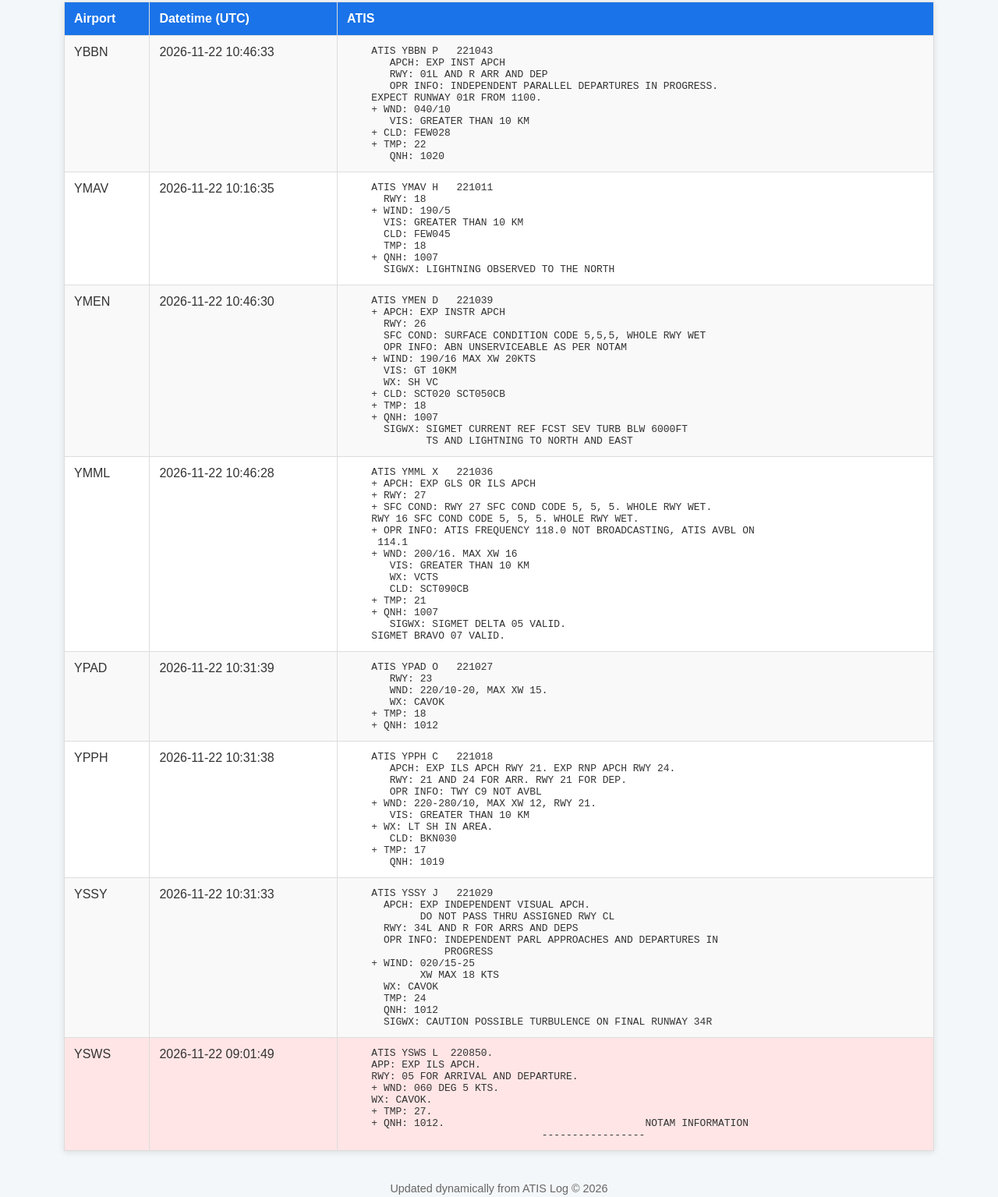
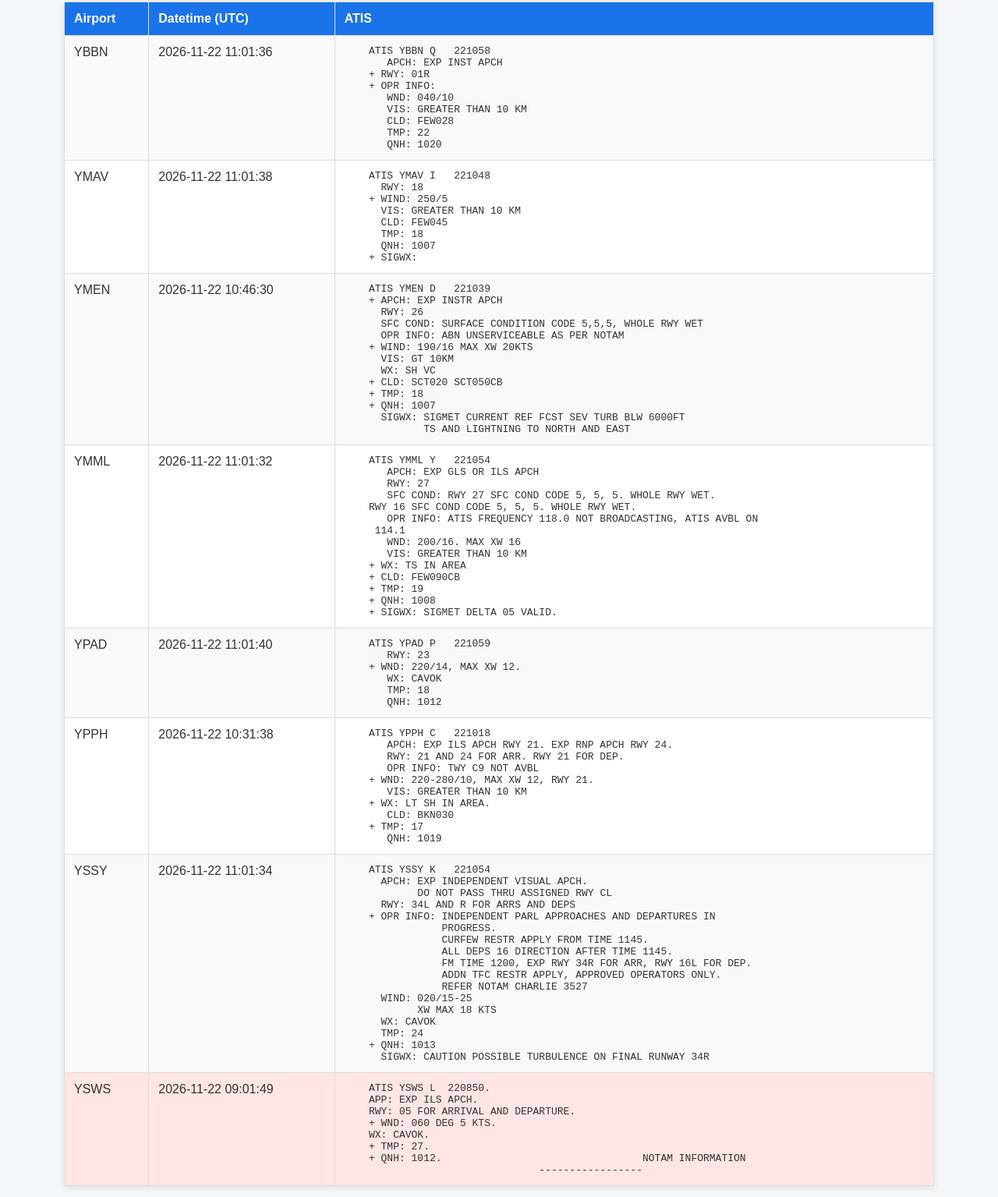
Before and after one commit to webbsimax/atis-page, a plain HTML site: page index.html in a window 1280 px wide. Shown: the part 106-1641 px from the top of the page at 78% size. Drawn offline with Linux system fonts and the light colour scheme.

Commit message:
Update ATIS page 2026-11-22 11:01:59 UTC

```diff
--- a/index.html
+++ b/index.html
@@ -25,29 +25,28 @@
         </tr>
         <tr>
             <td>YBBN</td>
-            <td>2026-11-22 10:46:33</td>
-            <td><pre>    ATIS YBBN P   221043
+            <td>2026-11-22 11:01:36</td>
+            <td><pre>    ATIS YBBN Q   221058
        APCH: EXP INST APCH
-       RWY: 01L AND R ARR AND DEP
-       OPR INFO: INDEPENDENT PARALLEL DEPARTURES IN PROGRESS.
-    EXPECT RUNWAY 01R FROM 1100.
-    + WND: 040/10
+    + RWY: 01R
+    + OPR INFO:
+       WND: 040/10
        VIS: GREATER THAN 10 KM
-    + CLD: FEW028
-    + TMP: 22
+       CLD: FEW028
+       TMP: 22
        QNH: 1020</pre></td>
         </tr>
         <tr>
             <td>YMAV</td>
-            <td>2026-11-22 10:16:35</td>
-            <td><pre>    ATIS YMAV H   221011
+            <td>2026-11-22 11:01:38</td>
+            <td><pre>    ATIS YMAV I   221048
       RWY: 18
-    + WIND: 190/5
+    + WIND: 250/5
       VIS: GREATER THAN 10 KM
       CLD: FEW045
       TMP: 18
-    + QNH: 1007
-      SIGWX: LIGHTNING OBSERVED TO THE NORTH</pre></td>
+      QNH: 1007
+    + SIGWX:</pre></td>
         </tr>
         <tr>
             <td>YMEN</td>
@@ -68,32 +67,31 @@
         </tr>
         <tr>
             <td>YMML</td>
-            <td>2026-11-22 10:46:28</td>
-            <td><pre>    ATIS YMML X   221036
-    + APCH: EXP GLS OR ILS APCH
-    + RWY: 27
-    + SFC COND: RWY 27 SFC COND CODE 5, 5, 5. WHOLE RWY WET.
+            <td>2026-11-22 11:01:32</td>
+            <td><pre>    ATIS YMML Y   221054
+       APCH: EXP GLS OR ILS APCH
+       RWY: 27
+       SFC COND: RWY 27 SFC COND CODE 5, 5, 5. WHOLE RWY WET.
     RWY 16 SFC COND CODE 5, 5, 5. WHOLE RWY WET.
-    + OPR INFO: ATIS FREQUENCY 118.0 NOT BROADCASTING, ATIS AVBL ON
+       OPR INFO: ATIS FREQUENCY 118.0 NOT BROADCASTING, ATIS AVBL ON
      114.1
-    + WND: 200/16. MAX XW 16
+       WND: 200/16. MAX XW 16
        VIS: GREATER THAN 10 KM
-       WX: VCTS
-       CLD: SCT090CB
-    + TMP: 21
-    + QNH: 1007
-       SIGWX: SIGMET DELTA 05 VALID.
-    SIGMET BRAVO 07 VALID.</pre></td>
+    + WX: TS IN AREA
+    + CLD: FEW090CB
+    + TMP: 19
+    + QNH: 1008
+    + SIGWX: SIGMET DELTA 05 VALID.</pre></td>
         </tr>
         <tr>
             <td>YPAD</td>
-            <td>2026-11-22 10:31:39</td>
-            <td><pre>    ATIS YPAD O   221027
+            <td>2026-11-22 11:01:40</td>
+            <td><pre>    ATIS YPAD P   221059
        RWY: 23
-       WND: 220/10-20, MAX XW 15.
+    + WND: 220/14, MAX XW 12.
        WX: CAVOK
-    + TMP: 18
-    + QNH: 1012</pre></td>
+       TMP: 18
+       QNH: 1012</pre></td>
         </tr>
         <tr>
             <td>YPPH</td>
@@ -111,18 +109,23 @@
         </tr>
         <tr>
             <td>YSSY</td>
-            <td>2026-11-22 10:31:33</td>
-            <td><pre>    ATIS YSSY J   221029
+            <td>2026-11-22 11:01:34</td>
+            <td><pre>    ATIS YSSY K   221054
       APCH: EXP INDEPENDENT VISUAL APCH.
             DO NOT PASS THRU ASSIGNED RWY CL
       RWY: 34L AND R FOR ARRS AND DEPS
-      OPR INFO: INDEPENDENT PARL APPROACHES AND DEPARTURES IN
-                PROGRESS
-    + WIND: 020/15-25
+    + OPR INFO: INDEPENDENT PARL APPROACHES AND DEPARTURES IN
+                PROGRESS.
+                CURFEW RESTR APPLY FROM TIME 1145.
+                ALL DEPS 16 DIRECTION AFTER TIME 1145.
+                FM TIME 1200, EXP RWY 34R FOR ARR, RWY 16L FOR DEP.
+                ADDN TFC RESTR APPLY, APPROVED OPERATORS ONLY.
+                REFER NOTAM CHARLIE 3527
+      WIND: 020/15-25
             XW MAX 18 KTS
       WX: CAVOK
       TMP: 24
-      QNH: 1012
+    + QNH: 1013
       SIGWX: CAUTION POSSIBLE TURBULENCE ON FINAL RUNWAY 34R</pre></td>
         </tr>
         <tr class="old-atis">
```
